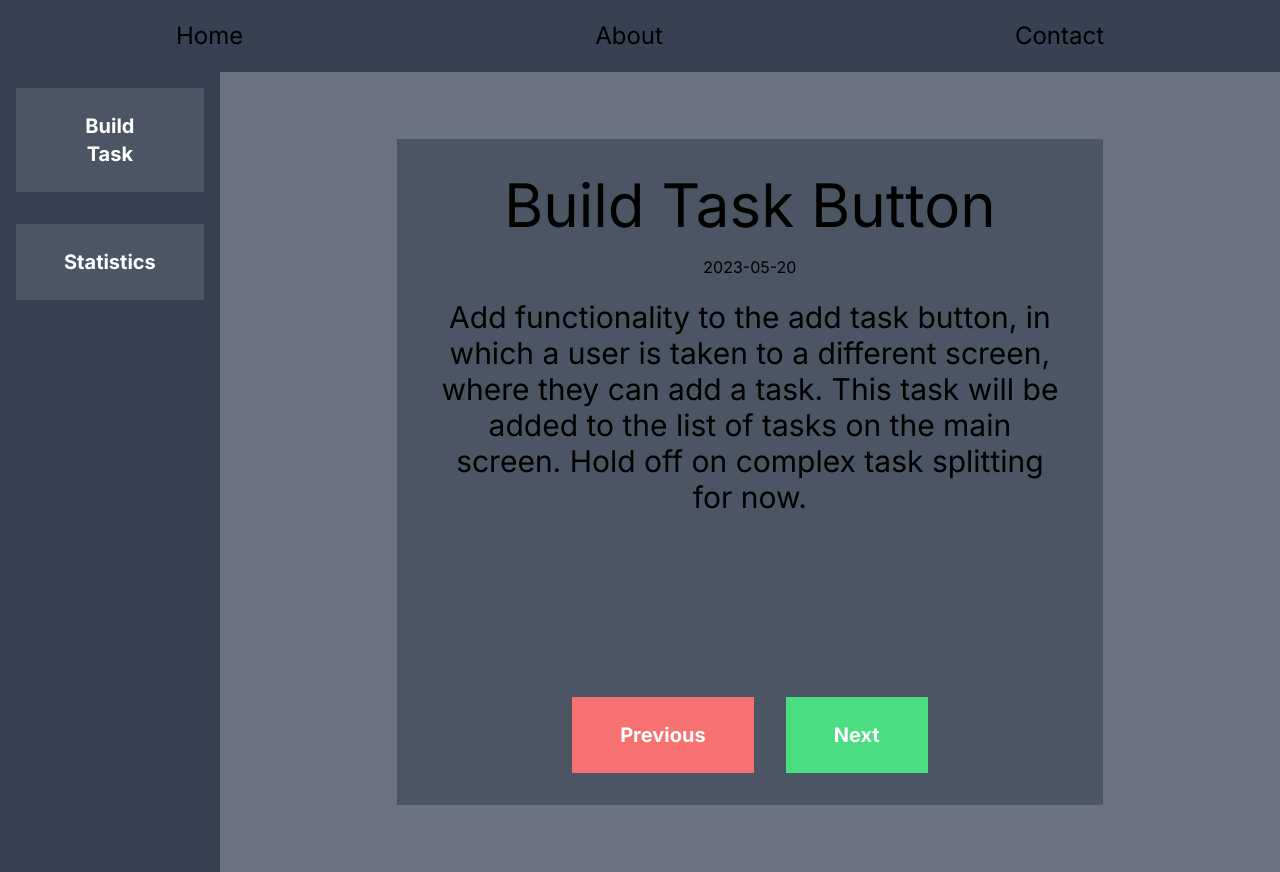
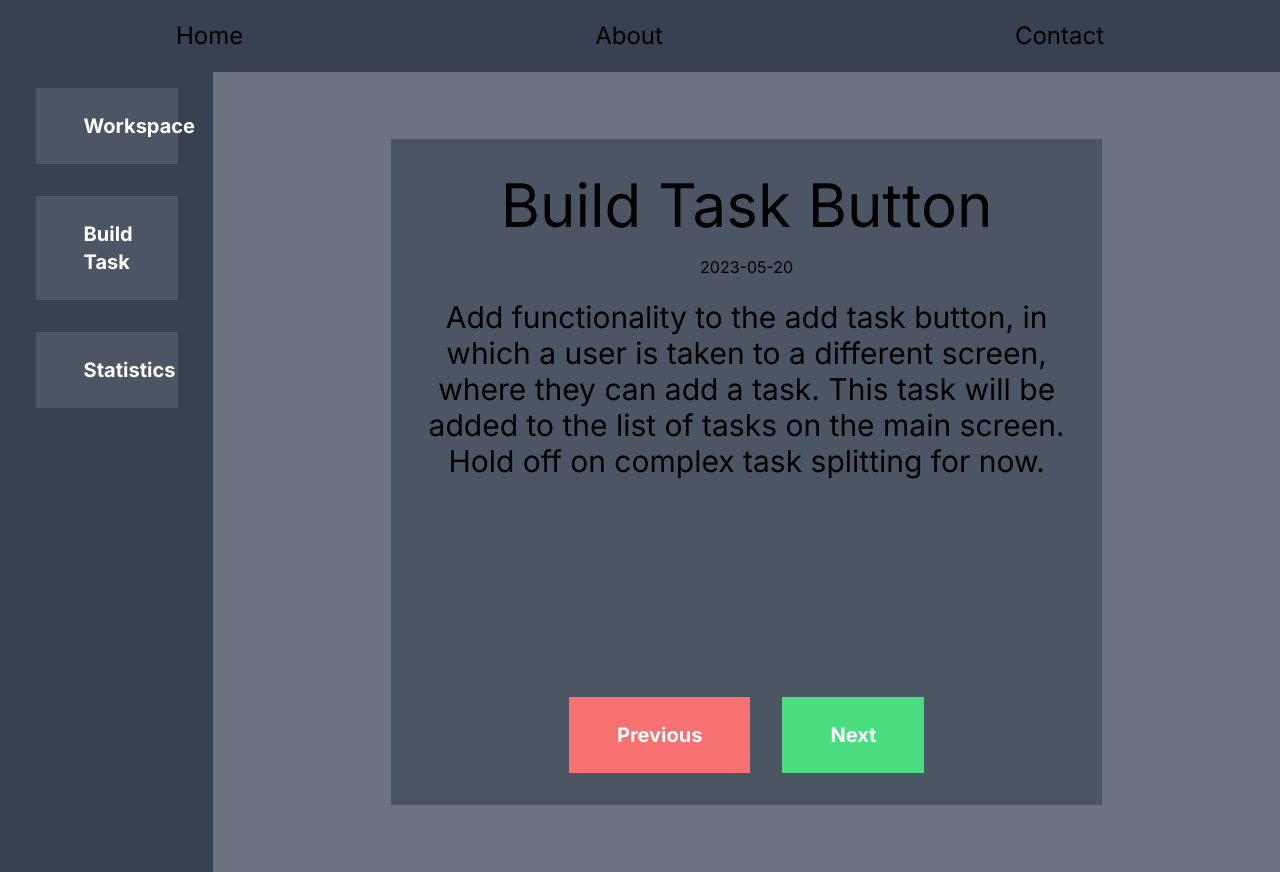
Before and after one commit to levyjonathan31/focus-fracture, a Next.js app: page / in a window 1280 px wide. Built offline with nearby package versions, Linux system fonts and the light colour scheme.

Commit message:
build task skeleton

```diff
--- /dev/null
+++ b/app/buildtask/page.tsx
@@ -0,0 +1,8 @@
+import TaskEntry from "./taskentry";
+export default function Workspace() {
+  return (
+    <div className="flex justify-center">
+      <TaskEntry />
+    </div>
+  );
+}
--- /dev/null
+++ b/app/buildtask/taskentry.tsx
@@ -0,0 +1,23 @@
+import React, { FC } from "react";
+
+interface ItemEntryProps {
+  title: string;
+}
+const ItemEntry: FC<ItemEntryProps> = ({ title }) => {
+  return (
+    <div className="flex flex-col items-center">
+      <label htmlFor="fname">{title}</label>
+      <input type="text" id="fname" name="fname" className="text-black"></input>
+    </div>
+  );
+};
+const TaskEntry: FC = () => {
+  return (
+    <div className="flex flex-col">
+      <ItemEntry title="Title" />
+      <ItemEntry title="Description" />
+    </div>
+  );
+};
+
+export default TaskEntry;
--- a/app/data.json
+++ b/app/data.json
@@ -7,7 +7,7 @@
         },
         {
         "title": "Card Styling",
-        "description" : "Add better content to cards. This may include adding priority, estimated completion time, organized descriptions (SMART goals?) and other things that may be useful to the user.",
+        "description" : "Add better content to cards. This may include adding priority (likely to replace date), estimated completion time, organized descriptions (SMART goals?) and other things that may be useful to the user.",
         "date" : "2023-05-20"
         },
         {
@@ -19,6 +19,11 @@
         "title": "Brain Storm",
         "description" : "Brainstorm ideas for the app. Current ideas include: Geometrical progress screen, task splitting, a work zone (special screen that contains all your tasks), a reward system, etc.",
         "date" : "2023-05-20"
+        },
+        {
+        "title": "Front end degen",
+        "description" : "Procrastinates leetcode",
+        "date" : "2023-05-20"
         }
     ]
 
--- a/app/sidebar.tsx
+++ b/app/sidebar.tsx
@@ -2,20 +2,25 @@ import React, { FC } from "react";
 
 interface ButtonProps {
   text: string;
+  addr: string;
 }
-const Button: FC<ButtonProps> = ({ text }) => {
+const Button: FC<ButtonProps> = ({ text, addr }) => {
   return (
-    <button className="b-4 m-4 bg-gray-600 px-12 py-6 text-xl font-bold text-white">
+    <a
+      href={addr}
+      className="b-4 m-4 w-2/3 bg-gray-600 px-12 py-6 text-xl font-bold text-white"
+    >
       {text}
-    </button>
+    </a>
   );
 };
 
 const Sidebar: FC = () => {
   return (
-    <div className="flex min-h-screen flex-col items-center bg-gray-700">
-      <Button text="Build Task" />
-      <Button text="Statistics" />
+    <div className="flex min-h-screen w-1/6 flex-col items-center bg-gray-700">
+      <Button text="Workspace" addr="/workspace" />
+      <Button text="Build Task" addr="/buildtask" />
+      <Button text="Statistics" addr="/stats" />
     </div>
   );
 };
--- a/app/task.tsx
+++ b/app/task.tsx
@@ -72,7 +72,7 @@ const Card: FC<CardProps> = ({ tasks }) => {
 const Task: FC = () => {
   const { tasks } = jsonData;
   return (
-    <div className="flex min-h-screen grow items-center justify-center bg-gray-500">
+    <div className="flex min-h-screen w-5/6 items-center justify-center bg-gray-500">
       <Card tasks={tasks} />
     </div>
   );
--- /dev/null
+++ b/app/workspace/page.tsx
@@ -0,0 +1,12 @@
+import Sidebar from "../sidebar";
+import Task from "../task";
+export default function Workspace() {
+  return (
+    <div>
+      <label className="justify-center" htmlFor="fname">
+        Workspace
+      </label>
+      <input type="text" id="fname" name="fname" className="text-black"></input>
+    </div>
+  );
+}
```
